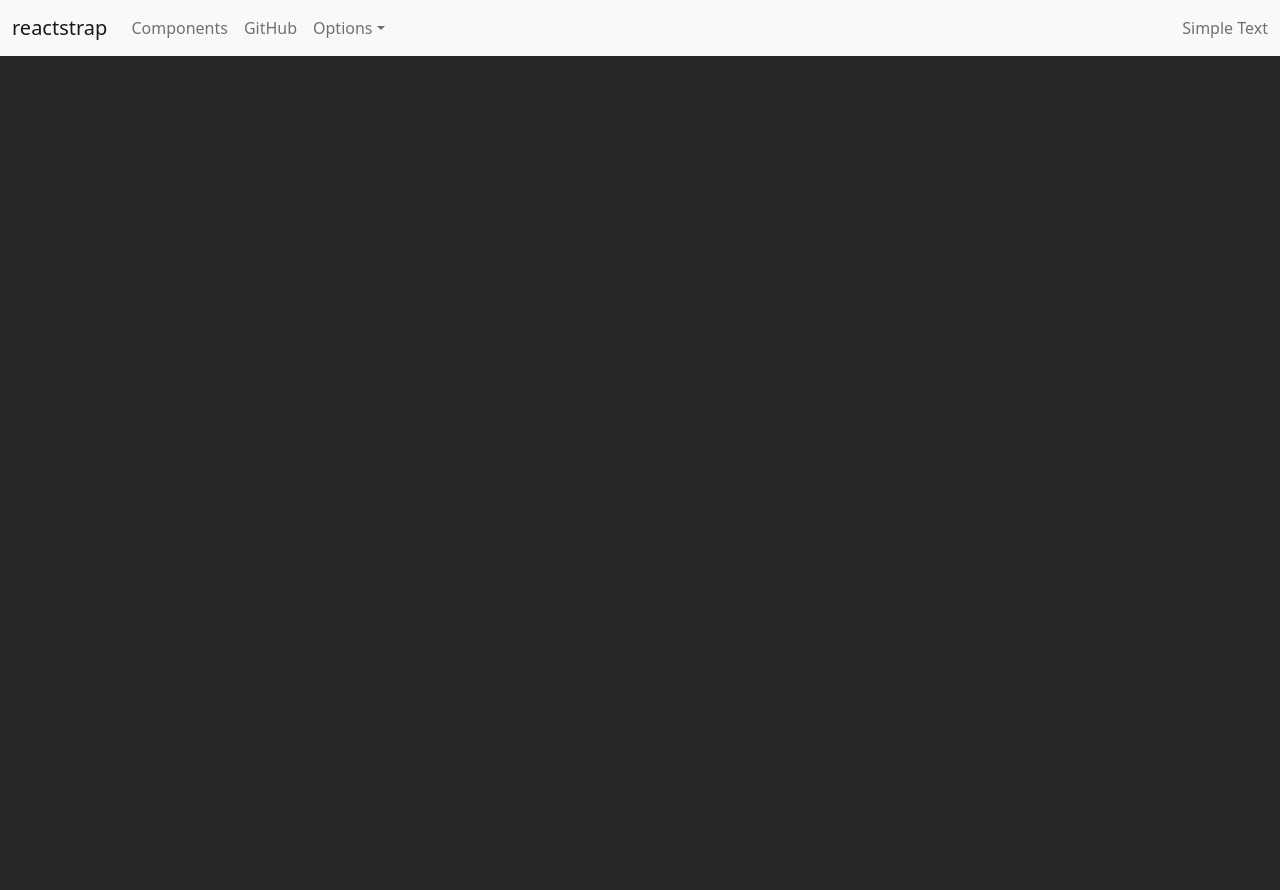
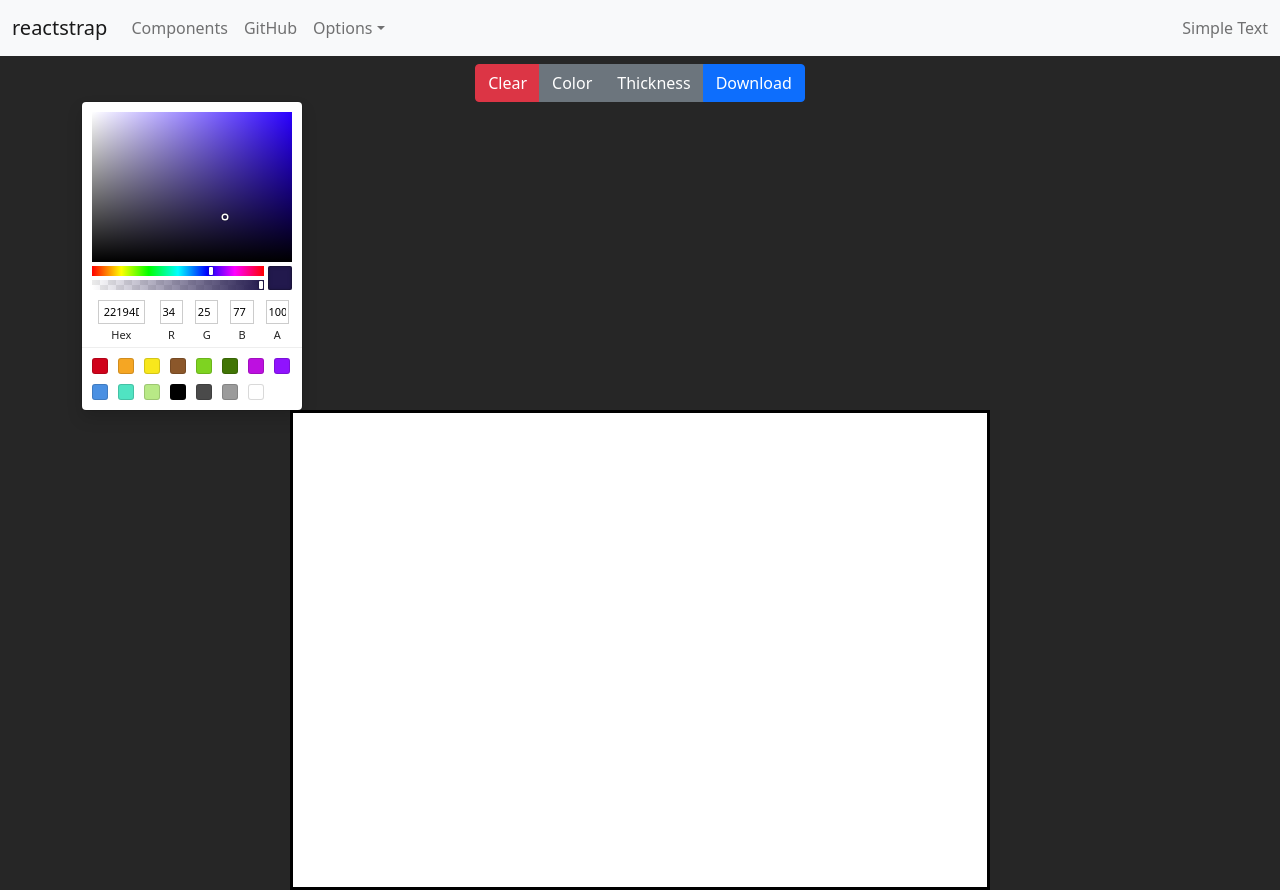
Before and after one commit to Keidusii/draw-app, a React (Create React App) app: page / in a window 1280 px wide. Before the commit the page ends 800 px from the top, so only its background shows below. Built offline with nearby package versions, Linux system fonts and the light colour scheme.

Commit message:
Implemented Canvas and tools

```diff
--- a/package.json
+++ b/package.json
@@ -9,6 +9,7 @@
     "@testing-library/user-event": "^12.1.10",
     "bootstrap": "5.1.3",
     "react": "^17.0.2",
+    "react-color": "^2.19.3",
     "react-dom": "^17.0.2",
     "react-router-dom": "6",
     "react-scripts": "4.0.3",
--- a/src/App.css
+++ b/src/App.css
@@ -1,3 +1,12 @@
 body {
     background-color: #262626;
 }
+
+
+#canvas {
+    border: 3px solid black;
+    background-color: white;
+    display: block;
+    margin: 0 auto;
+    cursor: crosshair;
+}
--- /dev/null
+++ b/src/components/CanvasComponent.js
@@ -0,0 +1,92 @@
+import React, { useEffect, useRef, useState } from 'react';
+
+function Canvas(props) {
+    const canvasRef = useRef(null);
+    const contextRef = useRef(null);
+
+    const [drawing, setDrawing] = useState(false);
+    const [position, setPosition] = useState({
+        x: 0,
+        y: 0
+    })
+
+    useEffect(() => {
+        const canvas = canvasRef.current;
+        const context = canvas.getContext('2d');
+        canvas.style.height = "480px";
+        canvas.style.width = "700px";
+        resizeCanvasToDisplaySize(canvas);
+        resizeCanvas(canvas);
+        context.strokeStyle = props.color;
+        context.lineCap = "round";
+        context.lineJoin = "round";
+        context.lineWidth = props.lineWidth;
+        contextRef.current = context;
+    }, [])
+
+    const resizeCanvasToDisplaySize = canvas => {
+
+        const { width, height } = canvas.getBoundingClientRect()
+
+        if (canvas.width !== width || canvas.height !== height) {
+          canvas.width = width
+          canvas.height = height
+          return true;
+        }
+
+        return false
+    }
+
+    function resizeCanvas(canvas) {
+        const { width, height } = canvas.getBoundingClientRect()
+
+        if (canvas.width !== width || canvas.height !== height) {
+          const { devicePixelRatio:ratio=1 } = window
+          const context = canvas.getContext('2d')
+          canvas.width = width*ratio
+          canvas.height = height*ratio
+          context.scale(ratio, ratio)
+          return true
+        }
+
+        return false
+      }
+
+    const startDrawing = ({nativeEvent}) => {
+        const {offsetX, offsetY} = nativeEvent;
+        setPosition({ x: offsetX, y: offsetY });
+        contextRef.current.beginPath();
+        contextRef.current.moveTo(position.x, position.y);
+        setDrawing(true);
+    }
+
+    const stopDrawing = () => {
+        contextRef.current.beginPath();
+        setDrawing(false);
+    }
+
+    const draw = ({nativeEvent}) => {
+        if (!drawing) {
+            return;
+        }
+        const {offsetX, offsetY} = nativeEvent;
+        setPosition({ x: offsetX, y: offsetY });
+        contextRef.current.lineTo(position.x, position.y);
+        contextRef.current.stroke();
+    }
+
+    return (
+        <canvas
+            id="canvas"
+            onMouseDown={startDrawing}
+            onTouchStart={startDrawing}
+            onMouseUp={stopDrawing}
+            onTouchEnd={stopDrawing}
+            onMouseMove={draw}
+            onTouchMove={draw}
+            onMouseLeave={stopDrawing}
+            ref={canvasRef}
+        />
+    );
+}
+export default Canvas;
--- a/src/components/HeaderComponent.js
+++ b/src/components/HeaderComponent.js
@@ -10,7 +10,7 @@ class Header extends Component {
             <Navbar
                 color="light"
                 expand="md"
-                fixed="top"
+                sticky="top"
                 light
             >
                 <NavbarBrand href="/">
--- a/src/components/MainComponent.js
+++ b/src/components/MainComponent.js
@@ -1,12 +1,15 @@
 import React, {Component} from 'react';
 import { BrowserRouter, Routes, Route} from 'react-router-dom';
 import Header from './HeaderComponent';
+import Studio from './StudioComponent';
 
 class Main extends Component {
     render() {
+        const a = 1;
         return (
             <BrowserRouter>
                 <Header />
+                <Studio />
             </BrowserRouter>
         );
     }
--- /dev/null
+++ b/src/components/StudioComponent.js
@@ -0,0 +1,44 @@
+import React, {Component} from 'react';
+import Canvas from './CanvasComponent';
+import Tools from './ToolsComponent';
+
+class Studio extends Component {
+    constructor(props) {
+        super(props);
+        this.state = {
+            color: '#000000',
+            lineWidth: 1
+        }
+    }
+
+    handleColorChange(c) {
+        this.setState({
+            color: c
+        });
+    }
+
+    handleLineWidthChange(lw) {
+        this.setState({
+            lineWidth: lw
+        });
+    }
+
+    render() {
+        return (
+            <div className="container">
+                <Tools
+                    handleColorChange={this.handleColorChange}
+                    handleLineWidthChange={this.handleLineWidthChange}
+                    color={this.state.color}
+                    lineWidth={this.state.lineWidth}
+                    />
+                <Canvas
+                    color={this.state.color}
+                    lineWidth={this.state.lineWidth}
+                />
+            </div>
+        );
+    }
+}
+
+export default Studio;
--- /dev/null
+++ b/src/components/ToolsComponent.js
@@ -0,0 +1,64 @@
+import React, { Component } from 'react';
+import { Button, ButtonGroup } from 'reactstrap';
+import { SketchPicker } from 'react-color';
+
+class Tools extends Component {
+    state = {
+        color: '#000000',
+    };
+
+    handleChangeComplete = (color) => {
+        this.setState({ color: color.hex });
+    };
+
+    handleChange = (color) => {
+        this.setState({ color: color.hex });
+    }
+
+    render() {
+        return (
+            <div className="text-center">
+                <ButtonGroup className="mt-2">
+                    <Button
+                        color="danger"
+                    >
+                        Clear
+                    </Button>
+                    <Button
+                        color="secondary"
+                        id="colorBtn"
+                    >
+                        Color
+                    </Button>
+                    <Button
+                        color="secondary"
+                    >
+                        Thickness
+                    </Button>
+                    <Button
+                        color="primary"
+                    >
+                        Download
+                    </Button>
+                </ButtonGroup>
+                <SketchPicker
+                    color={this.state.background}
+                    onChange={this.handleChange}
+                    onChangeComplete={this.handleChangeComplete}
+                    id="colorPicker"
+                    className=""
+                />
+            </div>
+        );
+    }
+}
+/*
+    <SketchPicker
+        color={this.state.background}
+        onChangeComplete={this.handleChangeComplete}
+        id="colorPicker"
+        className=""
+    />
+*/
+
+export default Tools;
```
Also changed, not shown: 1 other file (tests, documents, lock files or other folders).
